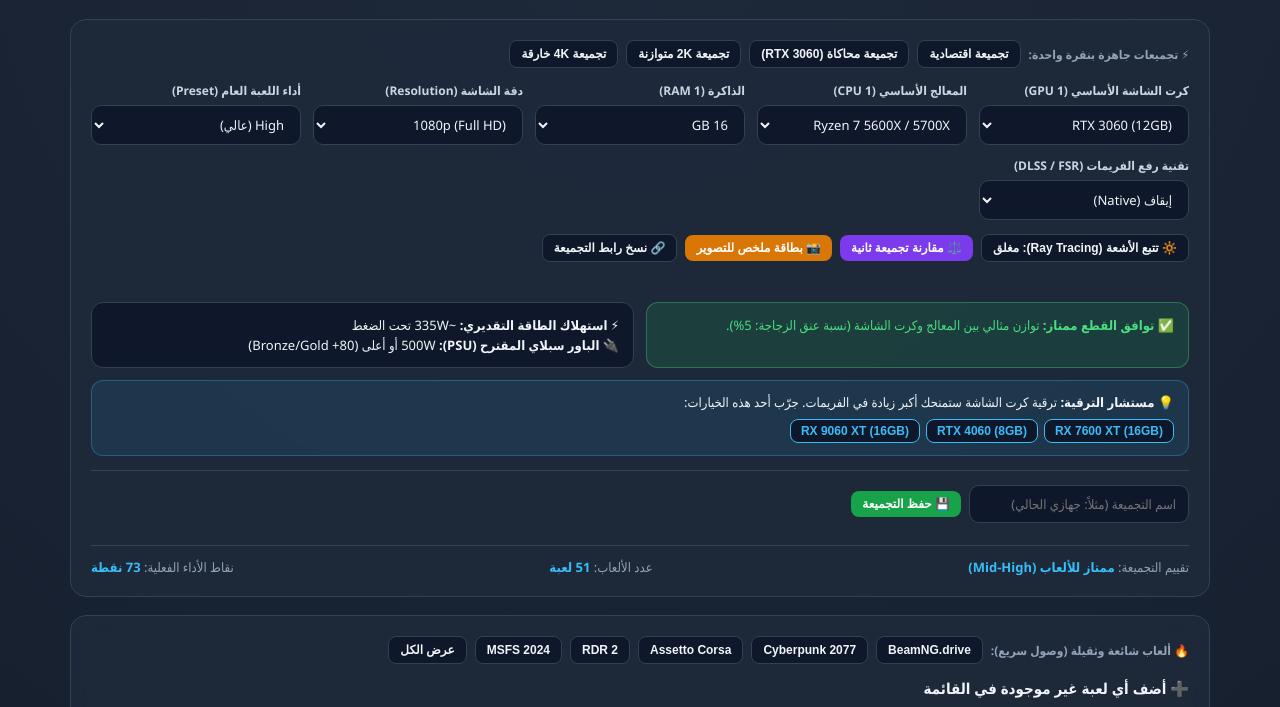
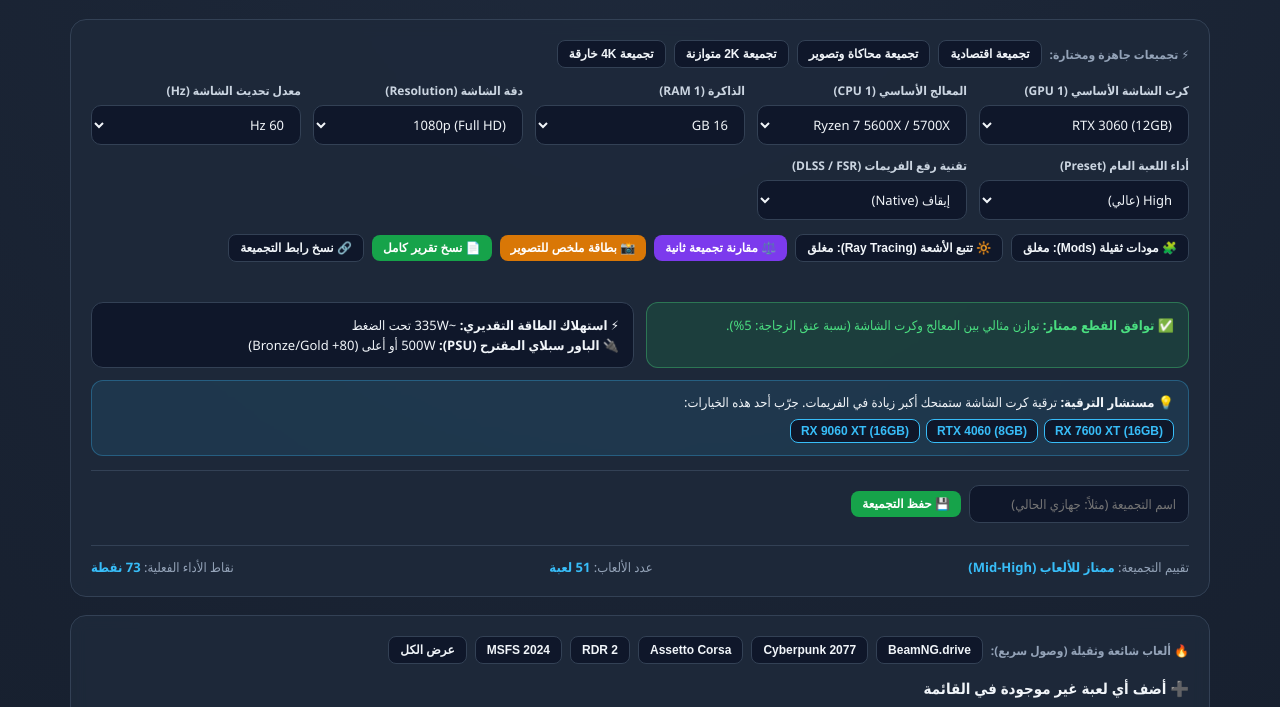
Before and after one commit to maliktamri15-ui/fps-lab, a plain HTML site: page index.html in a window 1280 px wide. Shown: the part 137-844 px from the top of the page. Drawn offline with Linux system fonts and the light colour scheme.

Commit message:
Update index.html

```diff
--- a/index.html
+++ b/index.html
@@ -80,7 +80,6 @@
       font-weight: 800;
       font-size: 16px;
       color: #38bdf8;
-      letter-spacing: 0.4px;
     }
 
     .top-controls {
@@ -586,6 +585,13 @@
       color: var(--text-muted);
     }
 
+    .hz-status {
+      font-size: 11px;
+      color: #38bdf8;
+      margin-bottom: 8px;
+      font-weight: 600;
+    }
+
     .compare-badge {
       margin-bottom: 10px;
       padding: 6px 10px;
@@ -703,7 +709,6 @@
       align-items: end;
     }
 
-    /* Modal بطاقة الملخص الجاهزة للتصوير */
     .modal-overlay {
       display: none;
       position: fixed;
@@ -783,9 +788,9 @@
 
     <section class="card-box">
       <div class="quick-presets-row">
-        <span class="section-tag" id="quickTag">⚡ تجميعات جاهزة بنقرة واحدة:</span>
+        <span class="section-tag" id="quickTag">⚡ تجميعات جاهزة ومختارة:</span>
         <button class="btn btn-outline btn-sm" data-preset-build="budget" type="button">تجميعة اقتصادية</button>
-        <button class="btn btn-outline btn-sm" data-preset-build="sim" type="button">تجميعة محاكاة (RTX 3060)</button>
+        <button class="btn btn-outline btn-sm" data-preset-build="sim" type="button">تجميعة محاكاة وتصوير</button>
         <button class="btn btn-outline btn-sm" data-preset-build="mid" type="button">تجميعة 2K متوازنة</button>
         <button class="btn btn-outline btn-sm" data-preset-build="ultra4k" type="button">تجميعة 4K خارقة</button>
       </div>
@@ -831,6 +836,16 @@
         </div>
 
         <div class="field">
+          <label for="hzSelect">معدل تحديث الشاشة (Hz)</label>
+          <select id="hzSelect">
+            <option value="60" selected>60 Hz</option>
+            <option value="120">120 Hz</option>
+            <option value="144">144 Hz</option>
+            <option value="240">240 Hz</option>
+          </select>
+        </div>
+
+        <div class="field">
           <label for="globalPresetSelect" id="lblPreset">أداء اللعبة العام (Preset)</label>
           <select id="globalPresetSelect">
             <option value="low">Low (منخفض)</option>
@@ -852,9 +867,11 @@
       </div>
 
       <div class="tools-row">
+        <button class="btn btn-outline btn-sm" id="modsToggleBtn" type="button">🧩 مودات ثقيلة (Mods): مغلق</button>
         <button class="btn btn-outline btn-sm" id="rtToggleBtn" type="button">🔆 تتبع الأشعة (Ray Tracing): مغلق</button>
         <button class="btn btn-purple btn-sm" id="toggleCompareBtn" type="button">⚖️ مقارنة تجميعة ثانية</button>
         <button class="btn btn-amber btn-sm" id="openPosterBtn" type="button">📸 بطاقة ملخص للتصوير</button>
+        <button class="btn btn-green btn-sm" id="copyReportBtn" type="button">📄 نسخ تقرير كامل</button>
         <button class="btn btn-outline btn-sm" id="shareBuildBtn" type="button">🔗 نسخ رابط التجميعة</button>
       </div>
       <div class="status-msg" id="shareStatus"></div>
@@ -1031,7 +1048,6 @@
     </section>
   </div>
 
-  <!-- نافذة بطاقة الملخص الجاهزة للتصوير -->
   <div class="modal-overlay" id="posterModal">
     <div class="poster-card">
       <div class="poster-header">
```
